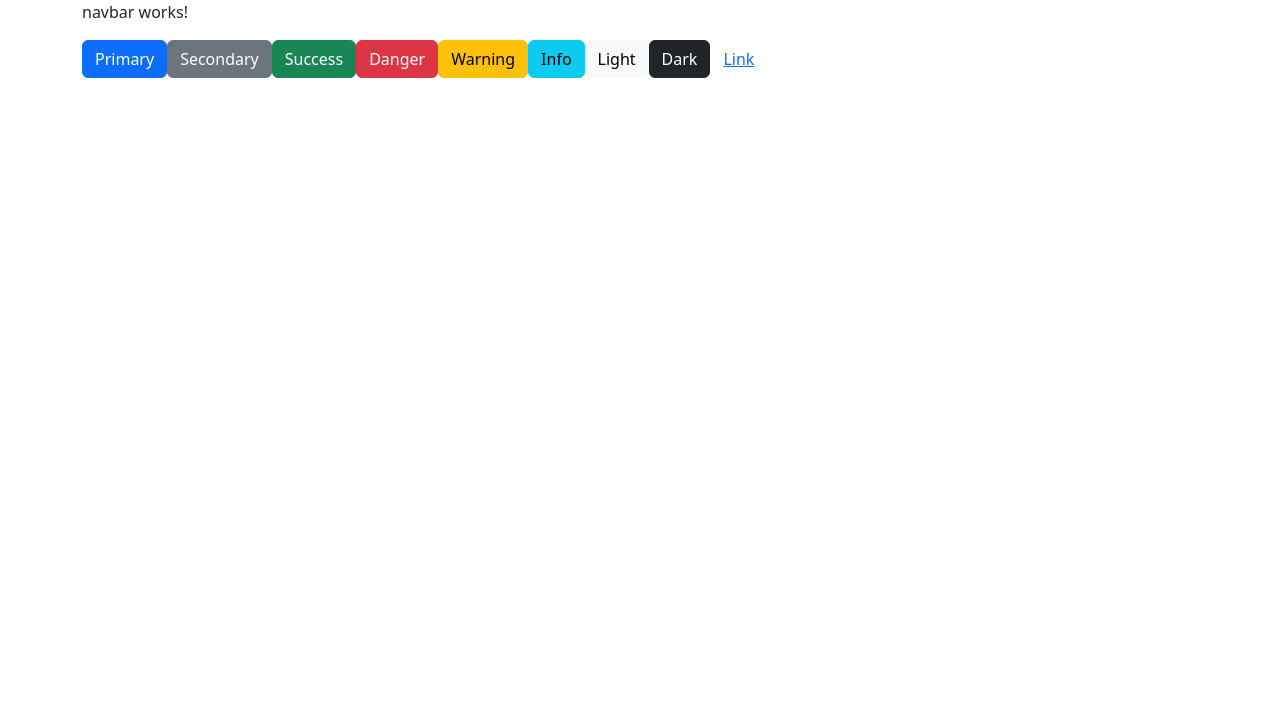
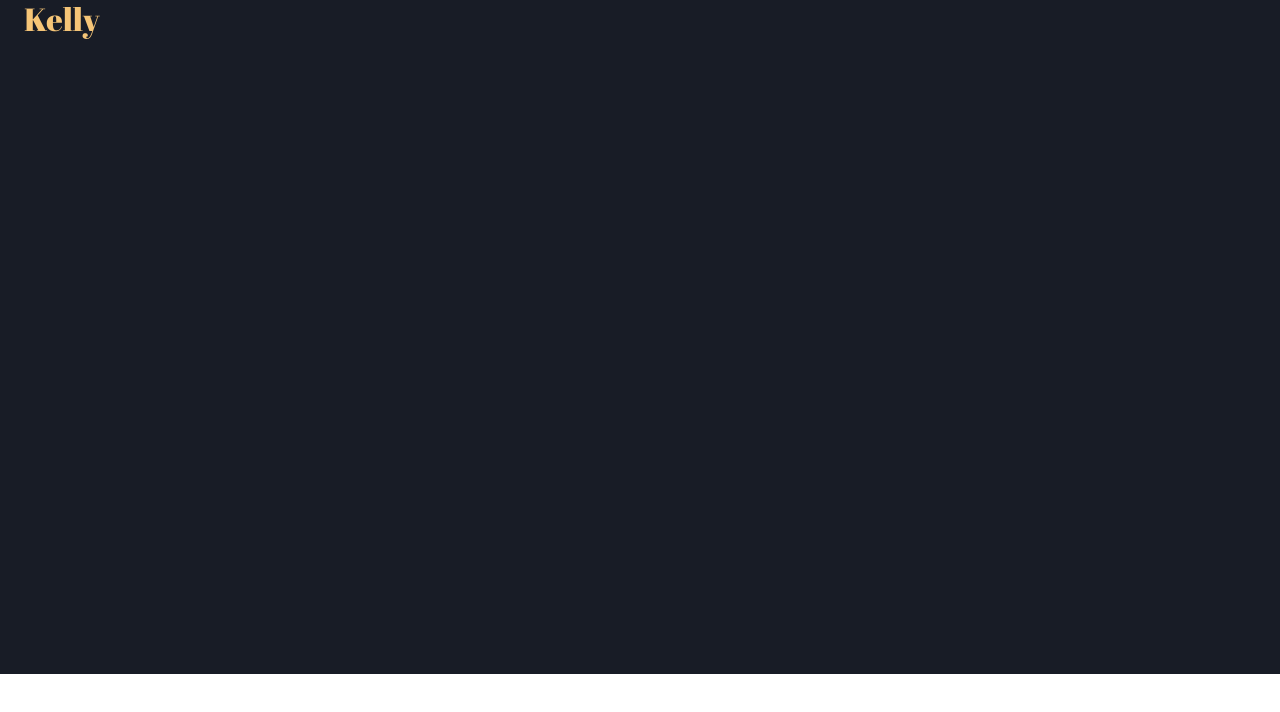
Before and after one commit to KellyKiiru/portfolio2023, an Angular app: page / in a window 1280 px wide. Shown: the top 712 px of the page. Built offline with nearby package versions, Linux system fonts and the light colour scheme.

Commit message:
add link in head element of index template; define font-face decorator in styles.css; define width of app-root component in its template; add background color to hero section; style h1 tag of navbar

```diff
--- a/src/app/app.component.html
+++ b/src/app/app.component.html
@@ -1,3 +1,3 @@
-<div class="container" >
-  <app-navbar></app-navbar>
+<div class="w-auto" >
+  <app-hero></app-hero>
 </div>
--- a/src/app/hero/hero.component.css
+++ b/src/app/hero/hero.component.css
@@ -0,0 +1,4 @@
+.hero{
+    background-color: #181C26;
+    height: 674px;
+}
--- a/src/app/hero/hero.component.html
+++ b/src/app/hero/hero.component.html
@@ -1 +1,4 @@
-<p>hero works!</p>
+<div class="hero container-fluid col-lg-12 col-md-12 col-sm-6">
+    <app-navbar></app-navbar>
+
+</div>
--- a/src/app/navbar/navbar.component.css
+++ b/src/app/navbar/navbar.component.css
@@ -0,0 +1,5 @@
+.kelly h1{
+    color: #F5C577;
+    font-size:xx-large;
+    font-family: 'AbrilFatface-Regular';
+}
--- a/src/app/navbar/navbar.component.html
+++ b/src/app/navbar/navbar.component.html
@@ -1,11 +1,7 @@
-<p>navbar works!</p>
-<button type="button" class="btn btn-primary">Primary</button>
-<button type="button" class="btn btn-secondary">Secondary</button>
-<button type="button" class="btn btn-success">Success</button>
-<button type="button" class="btn btn-danger">Danger</button>
-<button type="button" class="btn btn-warning">Warning</button>
-<button type="button" class="btn btn-info">Info</button>
-<button type="button" class="btn btn-light">Light</button>
-<button type="button" class="btn btn-dark">Dark</button>
-
-<button type="button" class="btn btn-link">Link</button>
+<div class="container-fluid">
+    <div class="kelly col-md-1">
+        <h1>
+            Kelly
+        </h1>
+    </div>
+</div>
--- a/src/index.html
+++ b/src/index.html
@@ -6,6 +6,7 @@
   <base href="/">
   <meta name="viewport" content="width=device-width, initial-scale=1">
   <link rel="icon" type="image/x-icon" href="favicon.ico">
+  <link rel="stylesheet" type="text/css" href="https://maxcdn.bootstrapcdn.com/font-awesome/4.7.0/css/font-awesome.min.css">
 </head>
 <body>
   <app-root></app-root>
--- a/src/styles.css
+++ b/src/styles.css
@@ -1 +1,5 @@
 /* You can add global styles to this file, and also import other style files */
+@font-face {
+    font-family: 'AbrilFatface-Regular';
+    src: url('./assets/AbrilFatface-Regular.ttf');
+  }
```
